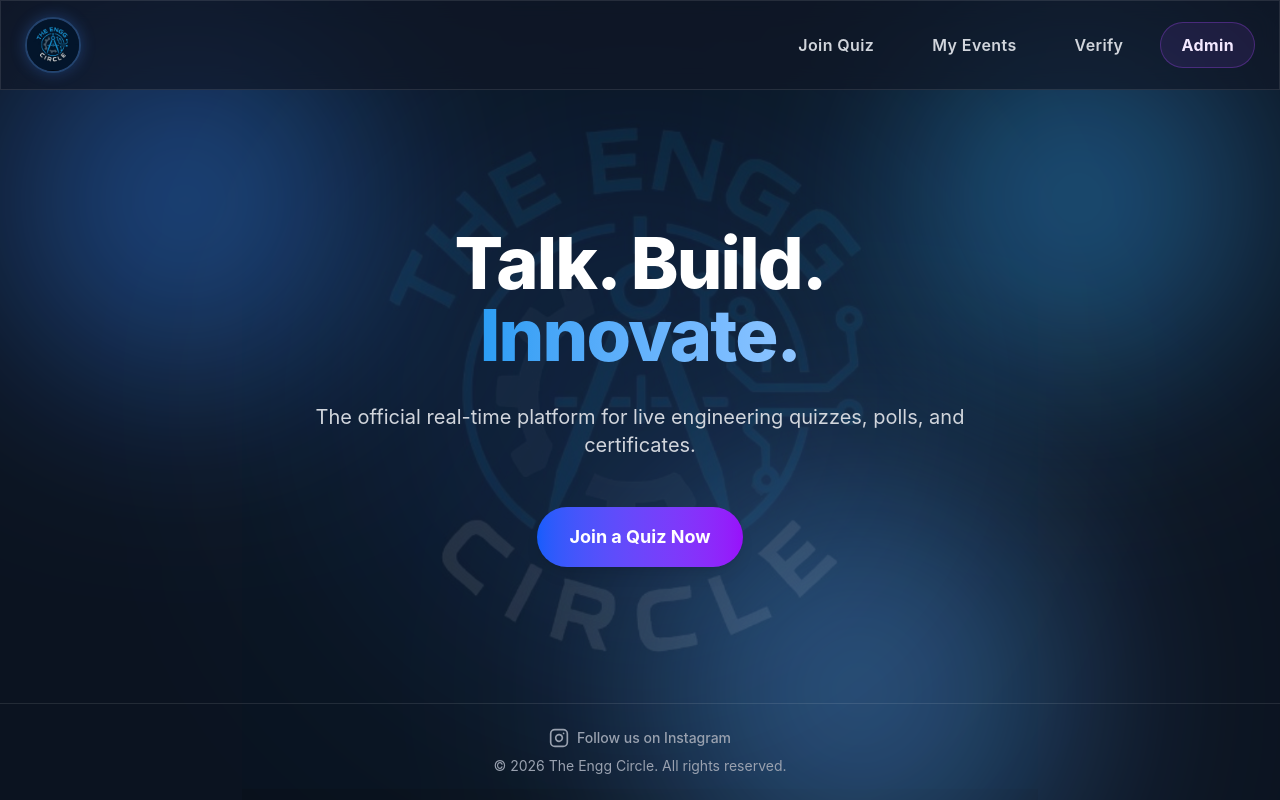
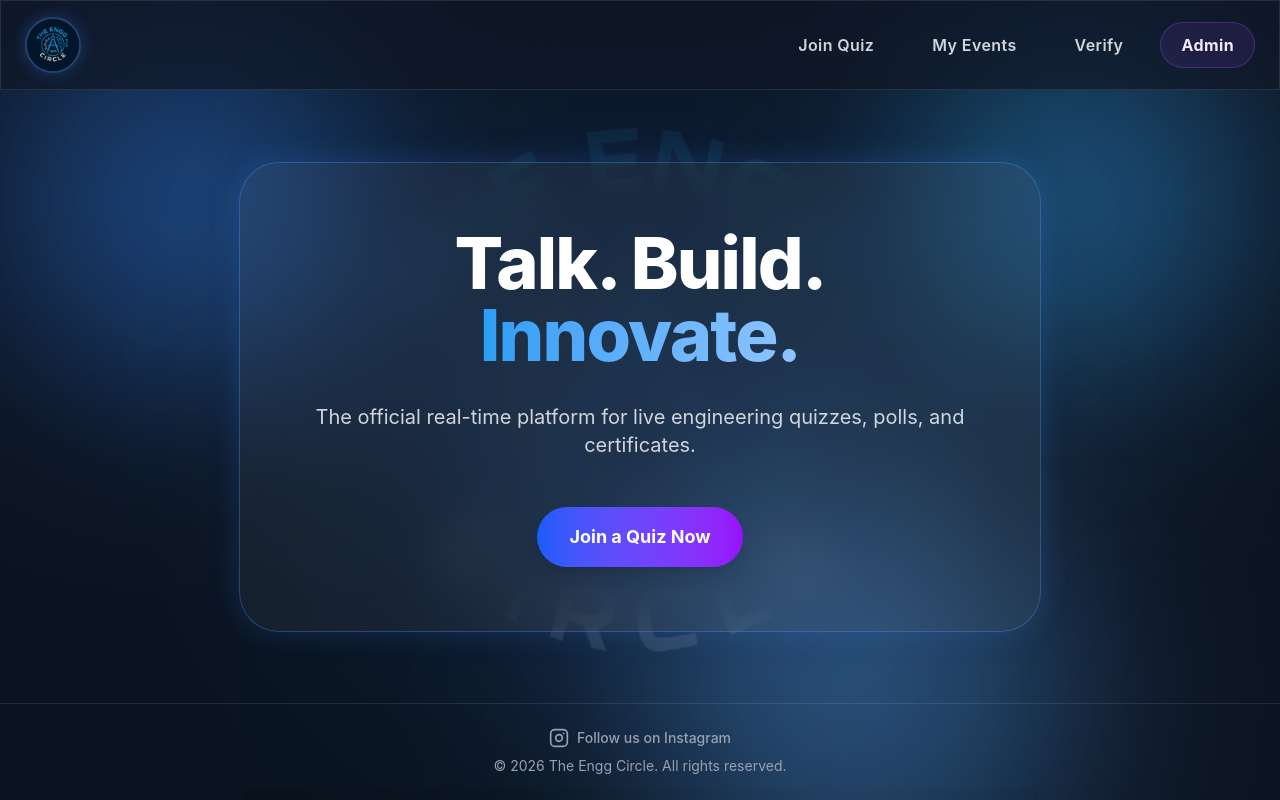
Before and after one commit to rajbabugoswami/engg-circle-app, a React app in the folder frontend/: page / in a window 1280 px wide. Built offline with nearby package versions, Linux system fonts and the light colour scheme; no server answers; the HTML template or start-up script is replaced by a standard one.

Commit message:
Add glowing glassmorphic container to main body matching logo style

```diff
--- a/frontend/src/pages/Home.jsx
+++ b/frontend/src/pages/Home.jsx
@@ -25,8 +25,8 @@ const Home = () => {
         </div>
       </header>
 
-      <main className="flex-grow flex items-center justify-center relative z-10">
-        <div className="text-center px-6 max-w-4xl mx-auto">
+      <main className="flex-grow flex items-center justify-center relative z-10 p-4">
+        <div className="text-center p-8 md:p-16 max-w-4xl mx-auto bg-white/5 backdrop-blur-xl rounded-[2.5rem] shadow-[0_0_30px_rgba(59,130,246,0.2)] border border-blue-400/30">
           <h1 className="text-5xl md:text-7xl font-extrabold tracking-tight mb-8">
             Talk. Build. <br />
             <span className="bg-clip-text text-transparent bg-gradient-to-r from-[#2a9df4] to-blue-300">Innovate.</span>
```
